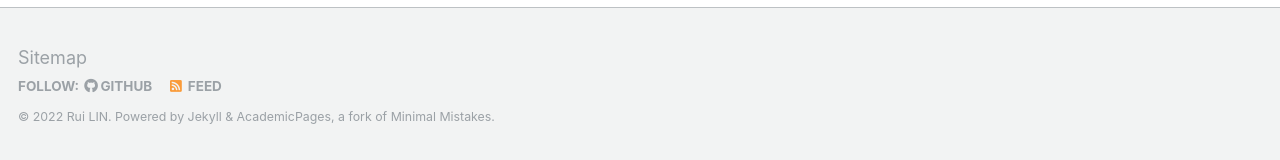
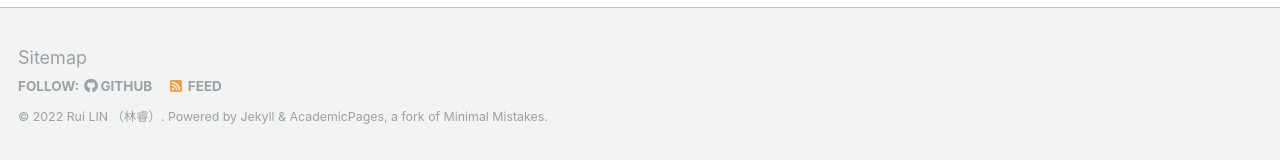
Before and after one commit to rlin27/rlin27.github.io, a Jekyll site: the page built from _pages/about.md, in a window 1280 px wide. Shown: the part 737-897 px from the top of the page. Built offline with Jekyll 4.4.1, drawn with Linux system fonts in a browser that asks for light colours; some web fonts are replaced.

Commit message:
add Chinese name

```diff
--- a/_config.yml
+++ b/_config.yml
@@ -9,7 +9,7 @@
 locale                   : "en-US"
 title                    : "Rui LIN"
 title_separator          : "-"
-name                     : &name "Rui LIN"
+name                     : &name "Rui LIN （林睿）"
 description              : &description "personal description"
 url                      : https://rlin27.github.io # the base hostname & protocol for your site e.g. "https://mmistakes.github.io"
 baseurl                  : "" # the subpath of your site, e.g. "/blog"
```
